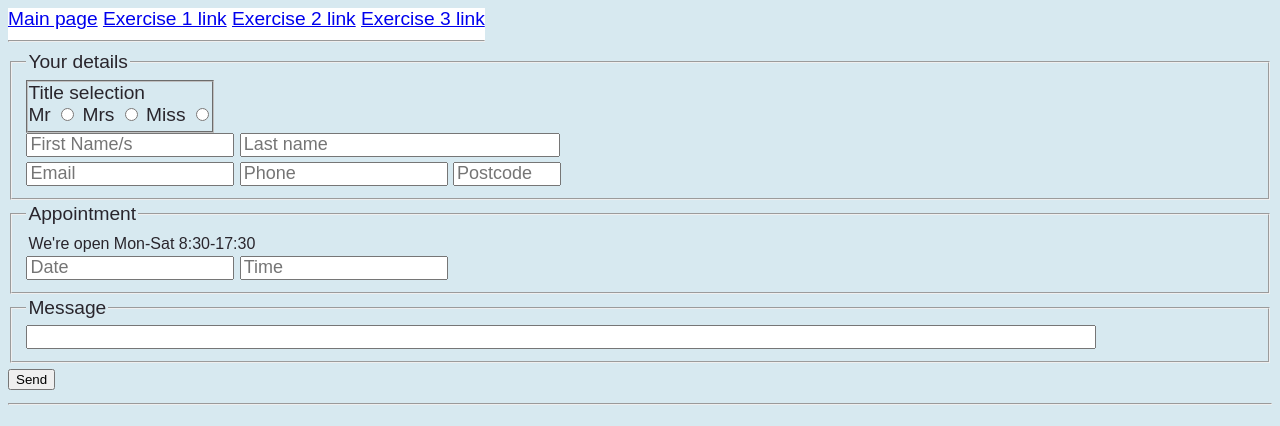
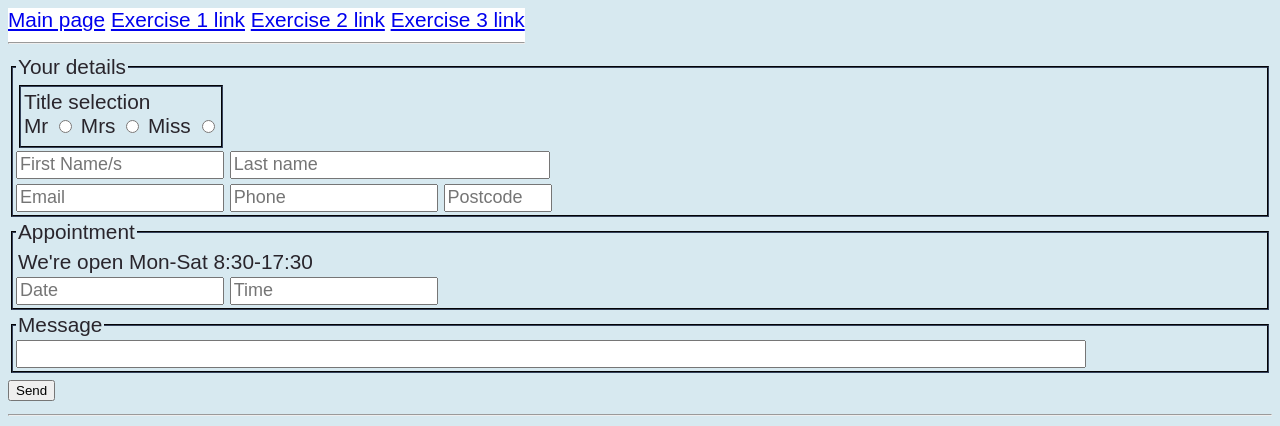
Before and after one commit to J-Wll/AriaExercises, a plain HTML site: page examples/ex02.html in a window 1280 px wide. Shown: the top 426 px of the page. Drawn offline with Linux system fonts and the light colour scheme.

Commit message:
Increased font size and changed borders

```diff
--- a/examples/css/ex2style.css
+++ b/examples/css/ex2style.css
@@ -4,14 +4,21 @@ body{
 font-family: Arial, Helvetica, sans-serif;
 background-color: #d7e9f0;
 color: #29252c;
-font-size: 1.2em;
+font-size: 1.3em;
 }
 
 .border{
+    /* border-width: 2px; */
+    /* border-color: rgb(192, 192, 192); */
     border-width: 2px;
     border-style: groove;
-    border-color: rgb(192, 192, 192);
+    border-color: #35425b;
     border-image: initial;
+    margin:3px;
+    padding: 3px;
+}
+
+.fit-content{
     width: fit-content;
 }
 
@@ -30,7 +37,7 @@ font-size: 1.2em;
 
 input[type=text]{
     width: 200px;
-    height: 18px;
+    height: 22px;
     font-size: 18px;
 }
 
--- a/examples/ex02.html
+++ b/examples/ex02.html
@@ -23,9 +23,9 @@
     </div>
     <section>
         <form action="">
-            <fieldset class="my-3p">
+            <fieldset class="border my-3p">
                 <legend>Your details</legend>
-                <div class="border">
+                <div class="border fit-content">
                 <label for="radiogroup" id="groupLabel">Title selection</label>
                 <div class="md-5p" role="radiogroup" id="radiogroup" aria-labelledby="groupLabel">
                     <label for="title1" id="label1">Mr</label>
@@ -46,13 +46,13 @@
                     <input type="text" name="postcode" id="postcode" placeholder="Postcode" />
                 </div>
             </fieldset>
-            <fieldset class="my-3p">
+            <fieldset class="border my-3p">
                 <legend>Appointment</legend>
-                <legend class="ft-1 my-3p">We're open Mon-Sat 8:30-17:30</legend>
+                <legend class="my-3p">We're open Mon-Sat 8:30-17:30</legend>
                 <input type="text" name="date" id="date" placeholder="Date" />
                 <input type="text" name="time" id="time" placeholder="Time" />
             </fieldset>
-            <fieldset class="my-3p">
+            <fieldset class="border my-3p">
                 <legend>Message</legend>
                 <input type="text" name="message" id="message" />
             </fieldset>
@@ -67,17 +67,7 @@
             <p>
                 <b>What it is: </b>Catch all term for a variety of other conditions
             </p>
-            <p><b>Considerations made:</b></p>
-        </article>
-        <article>
-            <h2>Myopia</h2>
-            <p><b>What it is: </b>Nearsightedness - Distant objects look blurry</p>
-            <p><b>Considerations made:</b></p>
-        </article>
-        <article>
-            <h2>Hyperopia</h2>
-            <p><b>What it is: </b>Farsightedness - Nearby objects look blurry</p>
-            <p><b>Considerations made:</b></p>
+            <p><b>General considerations that apply to a variety of conditions:</b><ol><li>Font size is large</li><li>Colour contrast of any element with functionality meets at least AA standards</li></ol></p>
         </article>
         <article>
             <h2>Protanopia</h2>
@@ -118,6 +108,16 @@
                 </figcaption>
             </figure>
         </article>
+        <article>
+            <h2>Myopia</h2>
+            <p><b>What it is: </b>Nearsightedness - Distant objects look blurry</p>
+            <p><b>Considerations made:</b></p>
+        </article>
+        <article>
+            <h2>Hyperopia</h2>
+            <p><b>What it is: </b>Farsightedness - Nearby objects look blurry</p>
+            <p><b>Considerations made:</b></p>
+        </article>
     </section>
 </body>
 
```
